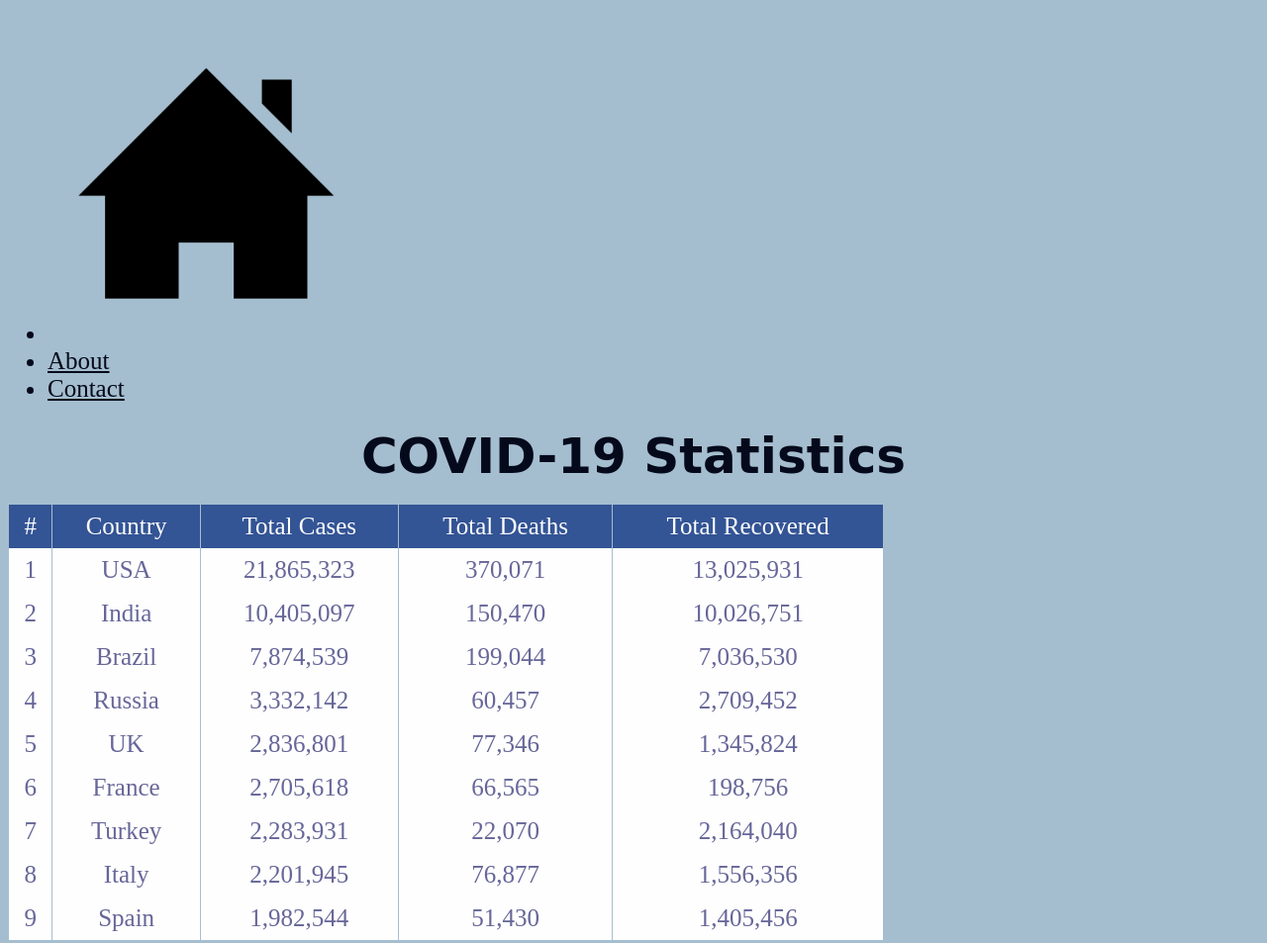
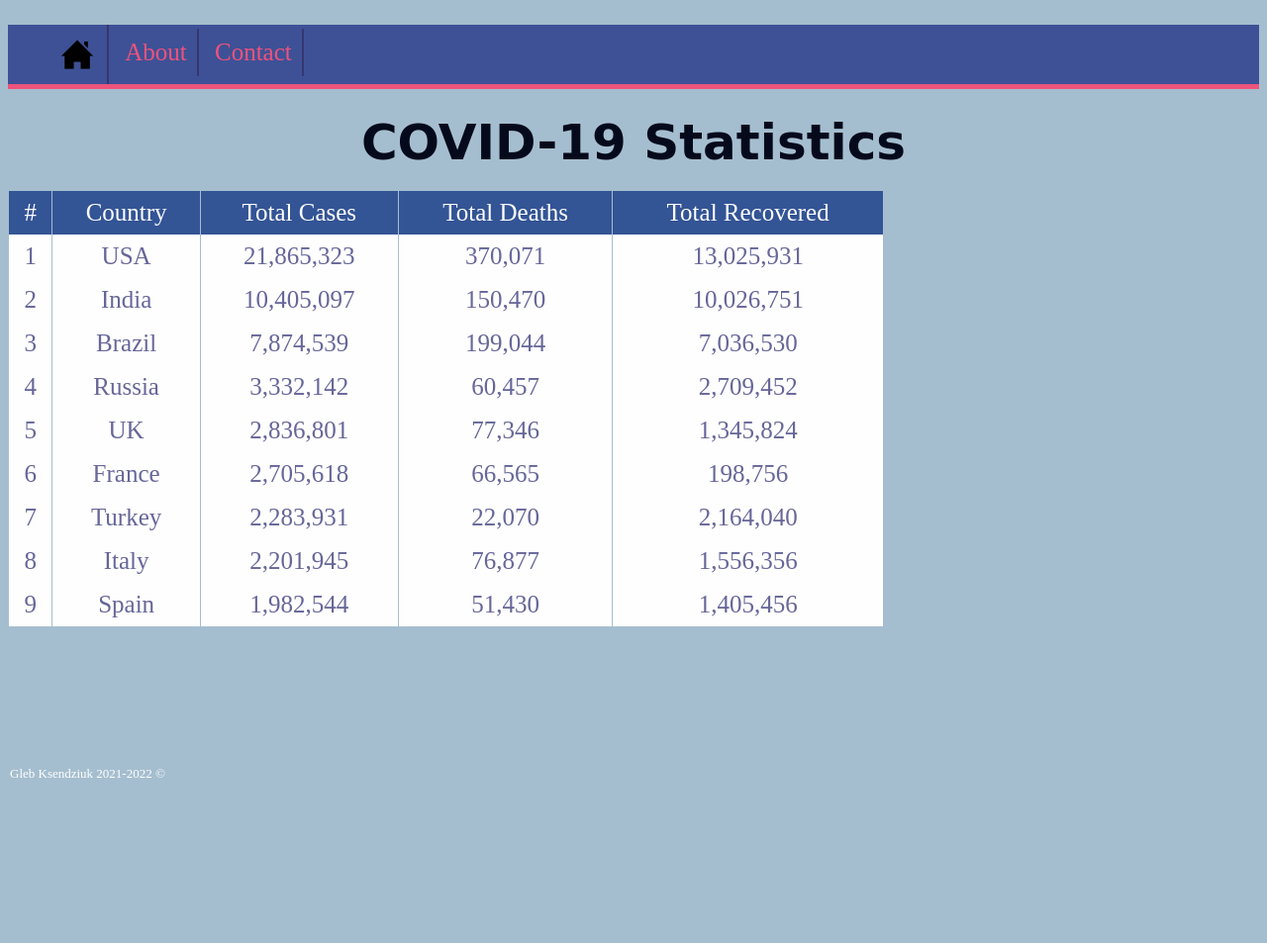
Before and after one commit to ari10000krat/homework3, a plain HTML site: page index.html in a window 1280 px wide. Shown: the top 953 px of the page at 99% size. After the commit the page ends 800 px from the top, so only its background shows below. Drawn offline with Linux system fonts and the light colour scheme.

Commit message:
Menu and footer decoration

```diff
--- a/css/style.css
+++ b/css/style.css
@@ -5,6 +5,63 @@
     font-size: 25px;
     font-weight: 200;
 }
+
+
+
+.menu{
+    list-style-type: none;
+    background-color: #3E5196;
+    margin: 0px 0px 0px 0px;
+    padding: 0px 0px 0px 0px;
+    position: sticky;
+    top:0%;
+    left: 0px;
+    white-space: nowrap;
+
+
+}
+.menu a.current, .menu a:hover,.menu img:hover{
+    background-color: #EE537C;
+    color: #3E5196;
+
+}
+ .menu a:active,.menu img:active{
+    background-color: #EE537C;
+    color: #3E5196;
+}
+
+.menu ul{
+    background-color: #3E5196;
+
+    border-bottom: 5px solid #EE537C;
+
+
+}
+.menu img{
+    background-color: #3E5196;
+
+    display: inline;
+    height: 40px;
+    padding: 0px;
+    margin: 0px;
+    vertical-align: middle;
+}
+.menu a{
+    text-decoration: none;
+    color:#EE537C;
+    background-color: #3E5196;
+    display: inline-block;
+    border-right: 2px solid #363671;
+    padding: 10px 10px;
+
+}
+.menu li{
+    display: inline;
+    background-color: #3E5196;
+    margin: 0px 0px 0px 0px;
+    padding: 0px 0px 0px 0px;
+}
+
 h1{
     text-align: center;
     font-size: 50px;
@@ -30,8 +87,16 @@ h2{
     padding-bottom: 0px;
 
 }
-footer{
-    text-align: center;
+.footer{
+    position: fixed; /* Фиксированное положение */
+    left: 0;
+    bottom: 0; /* Левый нижний угол */
+    padding: 10px; /* Поля вокруг текста */
+    background: #A5BECF; /* Цвет фона */
+    color: #ffffff; /* Цвет текста */
+    width: 100%; /* Ширина слоя */
+    font-size: small;
+
 }
 
 table {
@@ -69,16 +134,3 @@ table {
     background-color: #335495;
     color: #FEFEFE;
     }
-
-
-/*index
-table{
-    padding: 10px;
-    text-align: center;
-    border-color: rgb(0, 255, 55);
-    border-width: 3px;
-    border-style: dashed;
-}
-td,th{
-    border-left: 1px ridge rgb(0, 255, 55);
-}*/
```
